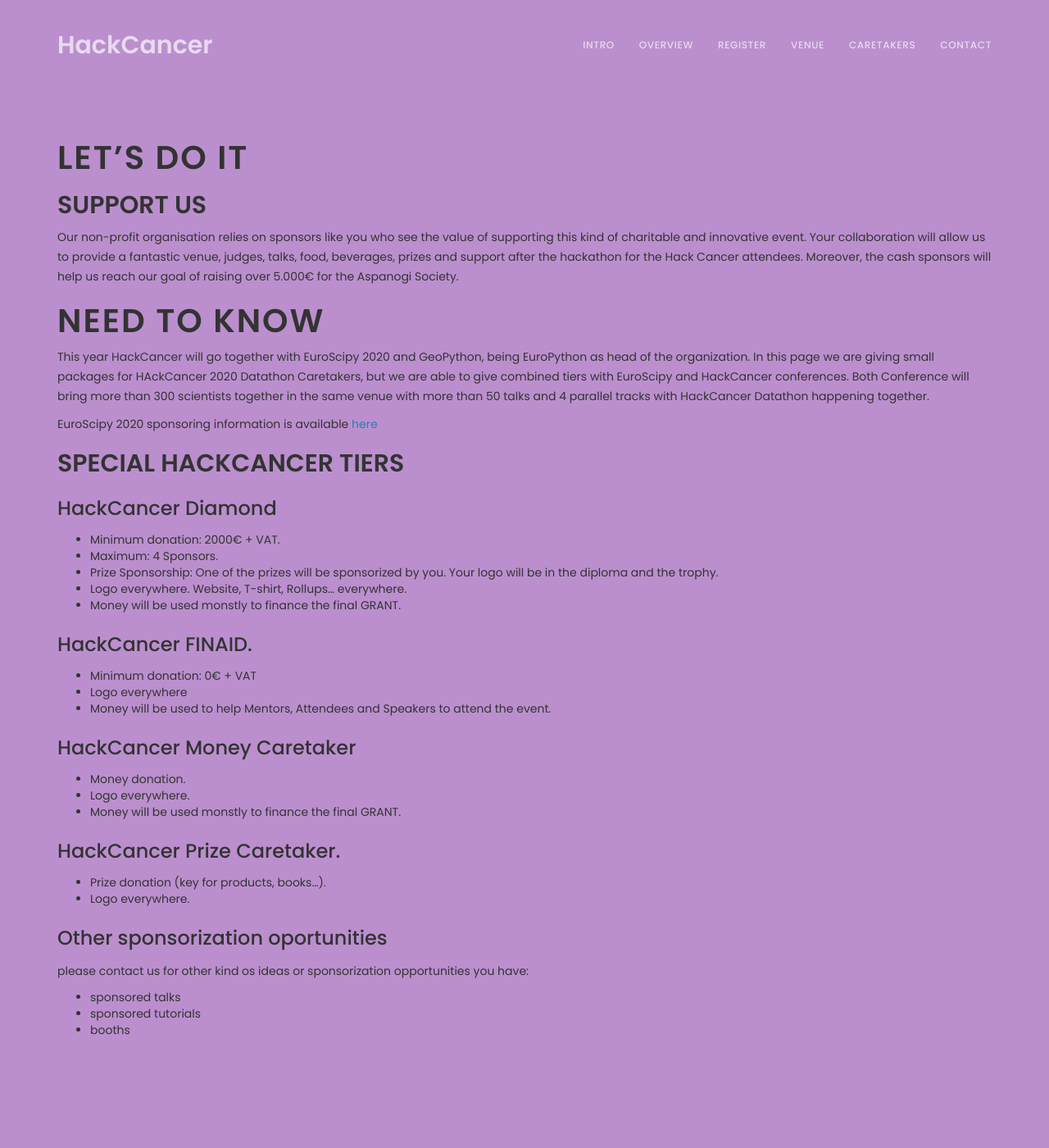
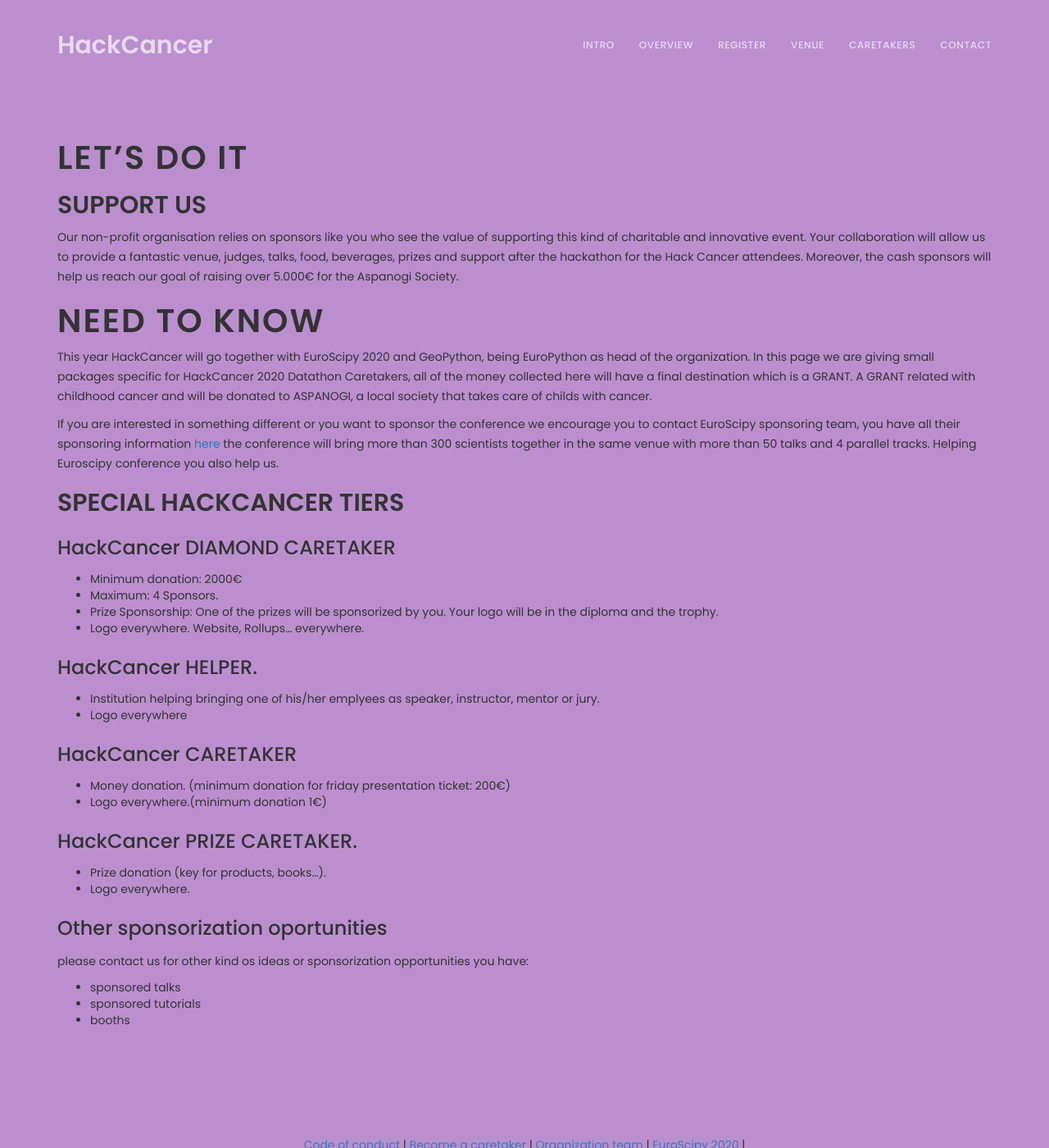
Before and after one commit to HackCancer/site2020, a Jekyll site: the page built from sponsoring.md, in a window 1280 px wide and 1400 px high. Shown: the whole window at 82% size. Built offline with Jekyll 4.4.1, drawn with Linux system fonts in a browser that asks for light colours; our own code applies the rules of GitHub Pages for plain Markdown files.

Commit message:
changed registration info and sponsors info

```diff
--- a/_includes/intro.html
+++ b/_includes/intro.html
@@ -5,7 +5,7 @@
 	<div class="container">
 		<div class="row">
 			<div class="col-md-12 col-sm-12">
-				<h3 class="wow bounceIn" data-wow-delay="0.9s">July 27 - 20 in Bilbao, Basque Country, Spain</h3>
+				<h3 class="wow bounceIn" data-wow-delay="0.9s">July 27 - 30 in Bilbao, Basque Country, Spain</h3>
 				<h1 class="wow fadeInUp" data-wow-delay="1.6s">HACKCANCER: A Datathon where Heatlh and Data Science meet</h1>
 				<a href="#overview" class="btn btn-lg btn-default smoothScroll wow fadeInUp hidden-xs" data-wow-delay="2.3s">LEARN MORE</a>
 				<a href="#register" class="btn btn-lg btn-danger smoothScroll wow fadeInUp" data-wow-delay="2.3s">REGISTER NOW</a>
--- a/_includes/navigation.html
+++ b/_includes/navigation.html
@@ -19,11 +19,17 @@
 				{% if site.show_mentors == true %}
 				<li><a href="{{site.site_url}}/index.html#speakers" class="smoothScroll">Mentors</a></li>
 				{% endif %}
-				<!-- <li><a href="{{site.site_url}}/index.html#program" class="smoothScroll">Programs</a></li> -->
+
+				{% if site.show_program == true %}
+				<li><a href="{{site.site_url}}/index.html#program" class="smoothScroll">Programs</a></li>
+				{% endif %}
+
 				<li><a href="{{site.site_url}}/index.html#register" class="smoothScroll">Register</a></li>
 				<li><a href="{{site.site_url}}/index.html#venue" class="smoothScroll">Venue</a></li>
 				<li><a href="{{site.site_url}}/index.html#sponsors" class="smoothScroll">Caretakers</a></li>
 				<li><a href="{{site.site_url}}/index.html#contact" class="smoothScroll">Contact</a></li>
+
+
 			</ul>
 		</div>
 	</div>
--- a/css/style.css
+++ b/css/style.css
@@ -259,7 +259,6 @@
     }
 
 }
-
 
 
 /*---------------------------------------
--- a/sponsoring.md
+++ b/sponsoring.md
@@ -12,37 +12,35 @@
 # NEED TO KNOW
 
 This year HackCancer will go together with EuroScipy 2020 and GeoPython, being
-EuroPython as head of the organization. In this page we are giving small packages for
-HAckCancer 2020 Datathon Caretakers, but we are able to give combined tiers with
-EuroScipy and HackCancer conferences. Both Conference will bring more than 300 scientists
-together in the same venue with more than 50 talks and 4 parallel tracks with HackCancer
-Datathon happening together.
+EuroPython as head of the organization. In this page we are giving small packages specific for
+HackCancer 2020 Datathon Caretakers, all of the money collected here will have a final destination which is a GRANT. A GRANT related with childhood cancer and will be donated to ASPANOGI, a local society that takes
+care of childs with cancer.
 
-EuroScipy 2020 sponsoring information is available [here](https://www.euroscipy.org/2020/sponsoring.html)
+If you are interested in something different or you want to sponsor the conference we
+encourage you to contact EuroScipy sponsoring team, you have all their sponsoring information [here](https://www.euroscipy.org/2020/sponsoring.html) the conference will bring more than 300 scientists
+together in the same venue with more than 50 talks and 4 parallel tracks. Helping Euroscipy conference
+you also help us.
 
 ## Special HackCancer TIERS
 
-### HackCancer Diamond
+### HackCancer DIAMOND CARETAKER
 
-* Minimum donation: 2000€ + VAT.
+* Minimum donation: 2000€
 * Maximum: 4 Sponsors.
 * Prize Sponsorship: One of the prizes will be sponsorized by you. Your logo will be in the diploma and the trophy.
-* Logo everywhere. Website, T-shirt, Rollups... everywhere.
-* Money will be used monstly to finance the final GRANT.
+* Logo everywhere. Website, Rollups... everywhere.
 
-### HackCancer FINAID.
+### HackCancer HELPER.
 
-* Minimum donation: 0€ + VAT
+* Institution helping bringing one of his/her emplyees as speaker, instructor, mentor or jury.
 * Logo everywhere
-* Money will be used to help Mentors, Attendees and Speakers to attend the event.
 
-### HackCancer Money Caretaker
+### HackCancer CARETAKER
 
-* Money donation.
-* Logo everywhere.
-* Money will be used monstly to finance the final GRANT.
+* Money donation. (minimum donation for friday presentation ticket: 200€)
+* Logo everywhere.(minimum donation 1€)
 
-### HackCancer Prize Caretaker.
+### HackCancer PRIZE CARETAKER.
 
 * Prize donation (key for products, books...).
 * Logo everywhere.
```
Also changed, not shown: _includes/register.html (+4 -3 lines), 5 other files.
